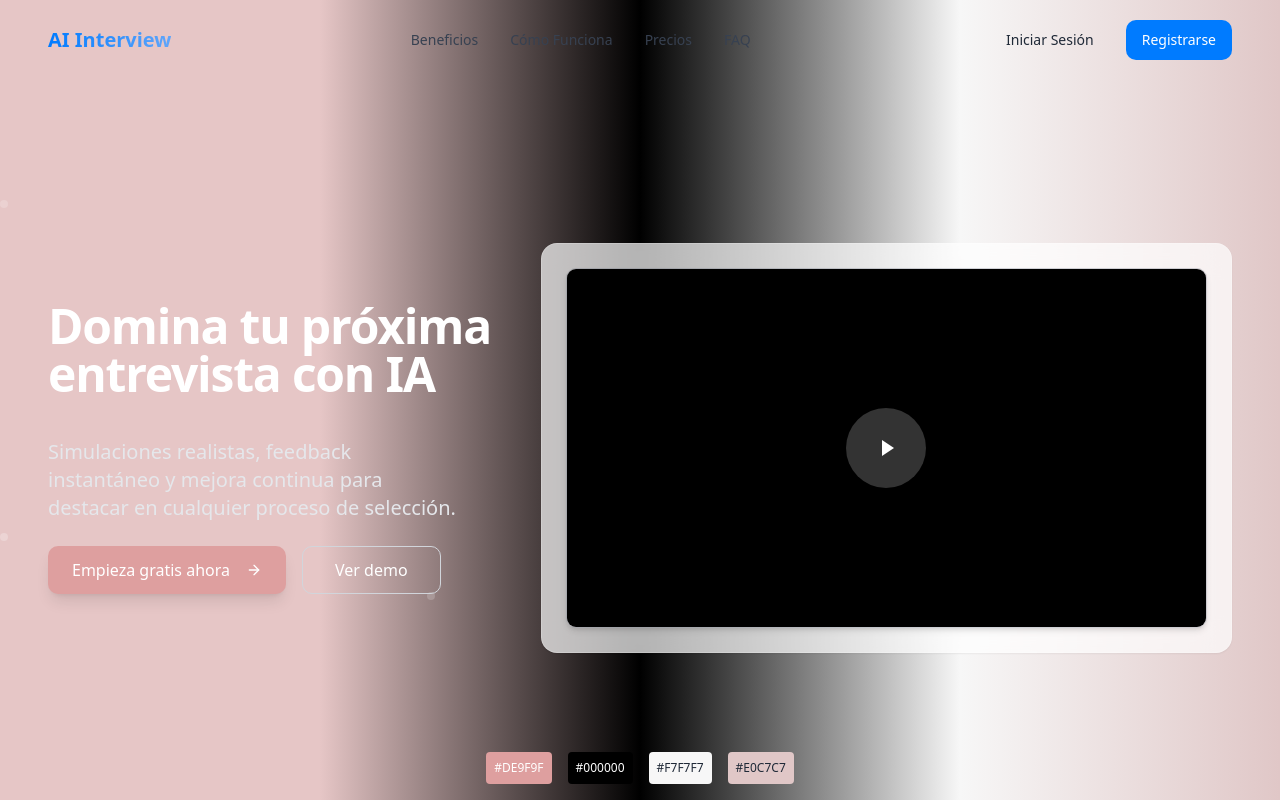
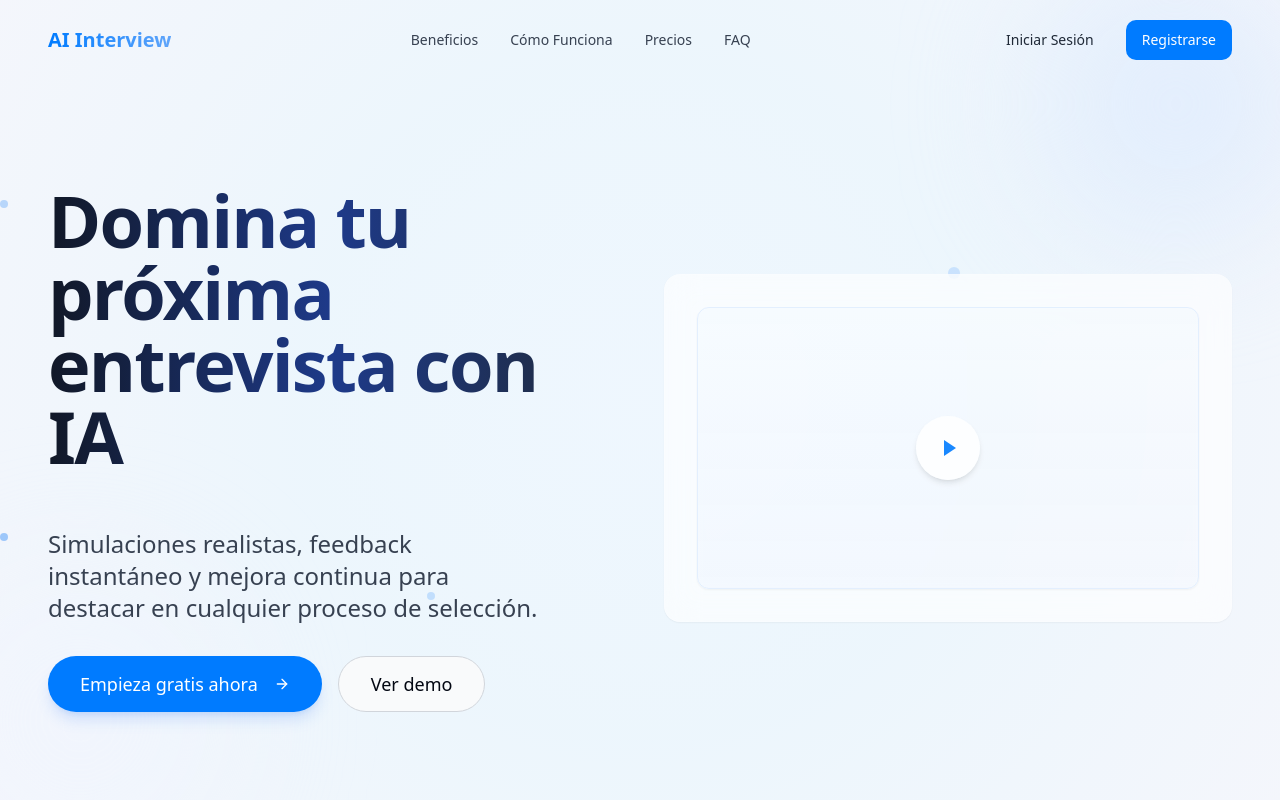
Before and after one commit to stxfxno/ai-interview-boost, a React (Vite) app: page / in a window 1280 px wide. Shown: the top 800 px of the page. Built offline with nearby package versions, Linux system fonts and the light colour scheme.

Commit message:
Reverted to edit edt-b6646722-82c1-4870-ad1b-b134ceb3ab33: "Refactor Hero component layout
Restructure the Hero component to improve the layout of text, buttons, and video elements. Addresses issues with overlapping elements and visual appearance."

```diff
--- a/src/components/Hero.tsx
+++ b/src/components/Hero.tsx
@@ -18,73 +18,60 @@ const Hero = () => {
       ref={heroRef}
       className="relative overflow-hidden h-screen flex items-center justify-center"
       style={{
-        background: 'linear-gradient(to right, #E6C6C6, #E6C6C6, #000000, #F7F7F7, #E0C7C7)'
+        background: 'radial-gradient(circle at 50% 50%, rgba(236, 246, 255, 0.8) 0%, rgba(224, 242, 254, 0.5) 45%, rgba(224, 231, 255, 0.2) 100%)'
       }}
     >
       {/* Background decorative elements */}
+      <div className="absolute -top-10 -right-10 w-72 h-72 bg-blue-100/60 rounded-full blur-3xl"></div>
+      <div className="absolute -bottom-20 -left-20 w-80 h-80 bg-blue-50/40 rounded-full blur-3xl"></div>
+
       <div className="absolute w-full h-full">
-        <div className="absolute top-1/4 left-1/5 w-2 h-2 bg-white/40 rounded-full animate-pulse"></div>
-        <div className="absolute top-1/3 right-1/4 w-3 h-3 bg-white/30 rounded-full animate-pulse delay-300"></div>
-        <div className="absolute bottom-1/4 left-1/3 w-2 h-2 bg-white/20 rounded-full animate-pulse delay-700"></div>
-        <div className="absolute top-2/3 right-1/5 w-2 h-2 bg-white/30 rounded-full animate-pulse delay-500"></div>
+        <div className="absolute top-1/4 left-1/5 w-2 h-2 bg-blue-400/80 rounded-full animate-pulse"></div>
+        <div className="absolute top-1/3 right-1/4 w-3 h-3 bg-blue-300/60 rounded-full animate-pulse delay-300"></div>
+        <div className="absolute bottom-1/4 left-1/3 w-2 h-2 bg-blue-300/50 rounded-full animate-pulse delay-700"></div>
+        <div className="absolute top-2/3 right-1/5 w-2 h-2 bg-blue-400/70 rounded-full animate-pulse delay-500"></div>
       </div>
 
       <div className="container px-6 md:px-8 lg:px-12 relative z-10 max-w-7xl mx-auto flex flex-col justify-center h-full pt-16 md:pt-24">
-        <div className="grid grid-cols-1 lg:grid-cols-5 gap-8 lg:gap-12 items-center">
-          {/* Left column - Text content (smaller) */}
-          <div className="flex flex-col text-left space-y-6 lg:col-span-2">
-            <h1 className="text-3xl sm:text-4xl md:text-5xl font-bold leading-tight tracking-tight mb-4 text-white">
+        <div className="grid grid-cols-1 lg:grid-cols-2 gap-8 lg:gap-12 items-center">
+          {/* Left column - Text content */}
+          <div className="flex flex-col text-left space-y-8">
+            <h1 className="text-4xl sm:text-5xl md:text-6xl lg:text-7xl font-bold leading-tight tracking-tight mb-6 bg-gradient-to-r from-gray-900 via-blue-900 to-gray-800 inline-block text-transparent bg-clip-text">
               Domina tu próxima entrevista con IA
             </h1>
 
-            <p className="text-lg md:text-xl text-gray-200 leading-relaxed text-balance">
+            <p className="text-xl md:text-2xl text-gray-700 max-w-3xl leading-relaxed text-balance">
               Simulaciones realistas, feedback instantáneo y mejora continua para destacar en cualquier proceso de selección.
             </p>
 
             <div className="flex flex-col sm:flex-row gap-4 mt-2">
               <Button
                 size="lg"
-                className="bg-[#DE9F9F] hover:bg-[#DE9F9F]/90 text-white px-6 h-12 text-base rounded-md shadow-lg transition-all duration-300 group"
+                className="bg-primary hover:bg-primary/90 text-white px-8 h-14 text-lg rounded-full shadow-lg shadow-blue-500/20 hover:shadow-blue-500/30 transition-all duration-300 group"
               >
                 Empieza gratis ahora
-                <ArrowRight className="ml-2 w-4 h-4 group-hover:translate-x-1 transition-transform" />
+                <ArrowRight className="ml-2 w-5 h-5 group-hover:translate-x-1 transition-transform" />
               </Button>
               <Button
                 size="lg"
                 variant="outline"
-                className="border-gray-300 bg-transparent text-white hover:bg-white/10 h-12 text-base rounded-md transition-all duration-300"
+                className="border-gray-300 hover:bg-gray-100/50 h-14 text-lg rounded-full transition-all duration-300"
               >
                 Ver demo
               </Button>
             </div>
           </div>
 
-          {/* Right column - Video (larger) */}
-          <div className="glass-card p-4 md:p-6 w-full lg:col-span-3">
-            <div className="relative aspect-video rounded-md overflow-hidden border border-gray-500/30 shadow-md">
-              <div className="absolute inset-0 bg-black flex items-center justify-center">
-                <div className="w-20 h-20 rounded-full bg-white/20 backdrop-blur-sm shadow-md flex items-center justify-center cursor-pointer hover:scale-105 transition-transform">
-                  <div className="w-0 h-0 border-t-8 border-t-transparent border-l-12 border-l-white border-b-8 border-b-transparent ml-1"></div>
+          {/* Right column - Video */}
+          <div className="glass-card p-6 md:p-8 animate-subtle-pulse w-full">
+            <div className="relative aspect-video rounded-lg overflow-hidden border border-blue-100/80 shadow-sm">
+              <div className="absolute inset-0 bg-gradient-to-b from-blue-50/30 to-blue-100/20 flex items-center justify-center">
+                <div className="w-16 h-16 rounded-full bg-white/90 shadow-md flex items-center justify-center cursor-pointer hover:scale-105 transition-transform">
+                  <div className="w-0 h-0 border-t-8 border-t-transparent border-l-12 border-l-primary border-b-8 border-b-transparent ml-1"></div>
                 </div>
               </div>
             </div>
           </div>
-        </div>
-      </div>
-
-      {/* Color palette reference boxes at the bottom */}
-      <div className="absolute bottom-4 left-0 right-0 flex justify-center space-x-4">
-        <div className="p-2 bg-[#DE9F9F] text-white text-xs rounded">
-          #DE9F9F
-        </div>
-        <div className="p-2 bg-black text-white text-xs rounded">
-          #000000
-        </div>
-        <div className="p-2 bg-[#F7F7F7] text-gray-800 text-xs rounded">
-          #F7F7F7
-        </div>
-        <div className="p-2 bg-[#E0C7C7] text-gray-800 text-xs rounded">
-          #E0C7C7
         </div>
       </div>
     </div>
--- a/tailwind.config.ts
+++ b/tailwind.config.ts
@@ -1,3 +1,4 @@
+
 import type { Config } from "tailwindcss";
 
 export default {
@@ -61,12 +62,6 @@ export default {
 					'accent-foreground': 'hsl(var(--sidebar-accent-foreground))',
 					border: 'hsl(var(--sidebar-border))',
 					ring: 'hsl(var(--sidebar-ring))'
-				},
-				theme: {
-					pink: '#DE9F9F',
-					black: '#000000',
-					white: '#F7F7F7',
-					'light-pink': '#E0C7C7'
 				}
 			},
 			borderRadius: {
```
